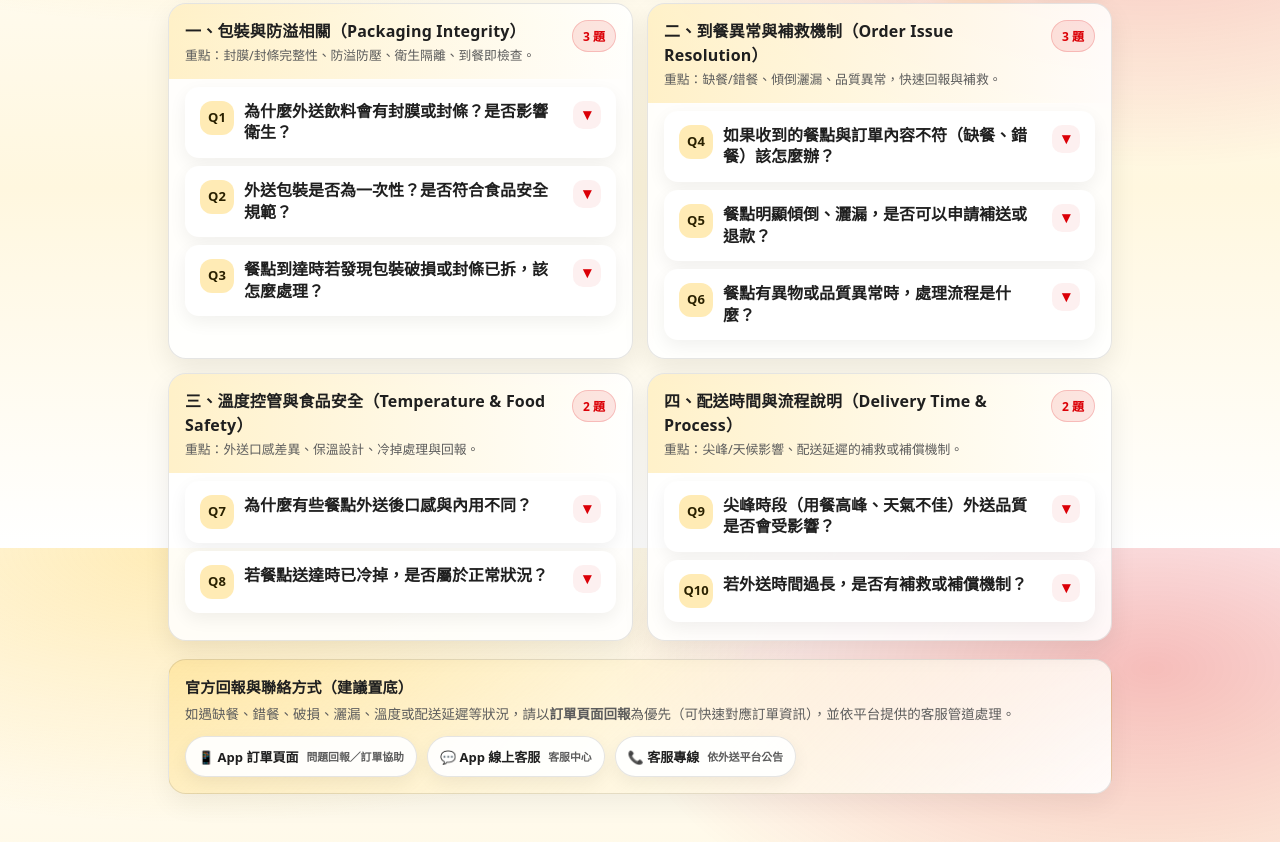
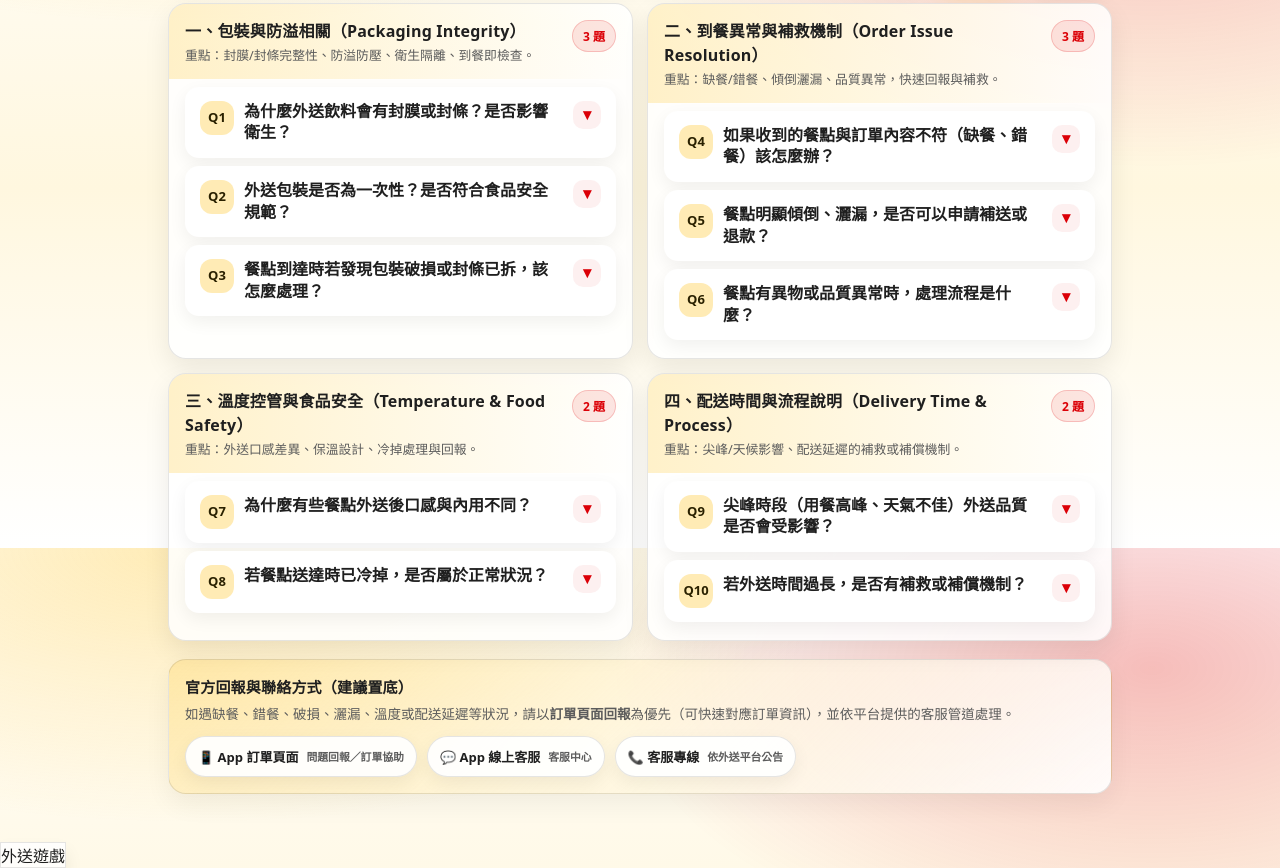
Before and after one commit to zc357/mcd-delivery-faq-game, a plain HTML site: page index.html in a window 1280 px wide. Shown: the part 252-1120 px from the top of the page. Before the commit the page ends 1094 px from the top, so only its background shows below. Drawn offline with Linux system fonts and the light colour scheme.

```diff
--- a/index.html
+++ b/index.html
@@ -554,6 +554,9 @@
     </footer>
 
   </div>
+<a class="btn-ghost" href="./game.html" style="text-decoration:none; display:inline-flex; align-items:center; justify-content:center;">
+  外送遊戲
+</a>
 
   <script>
     (function(){
```
